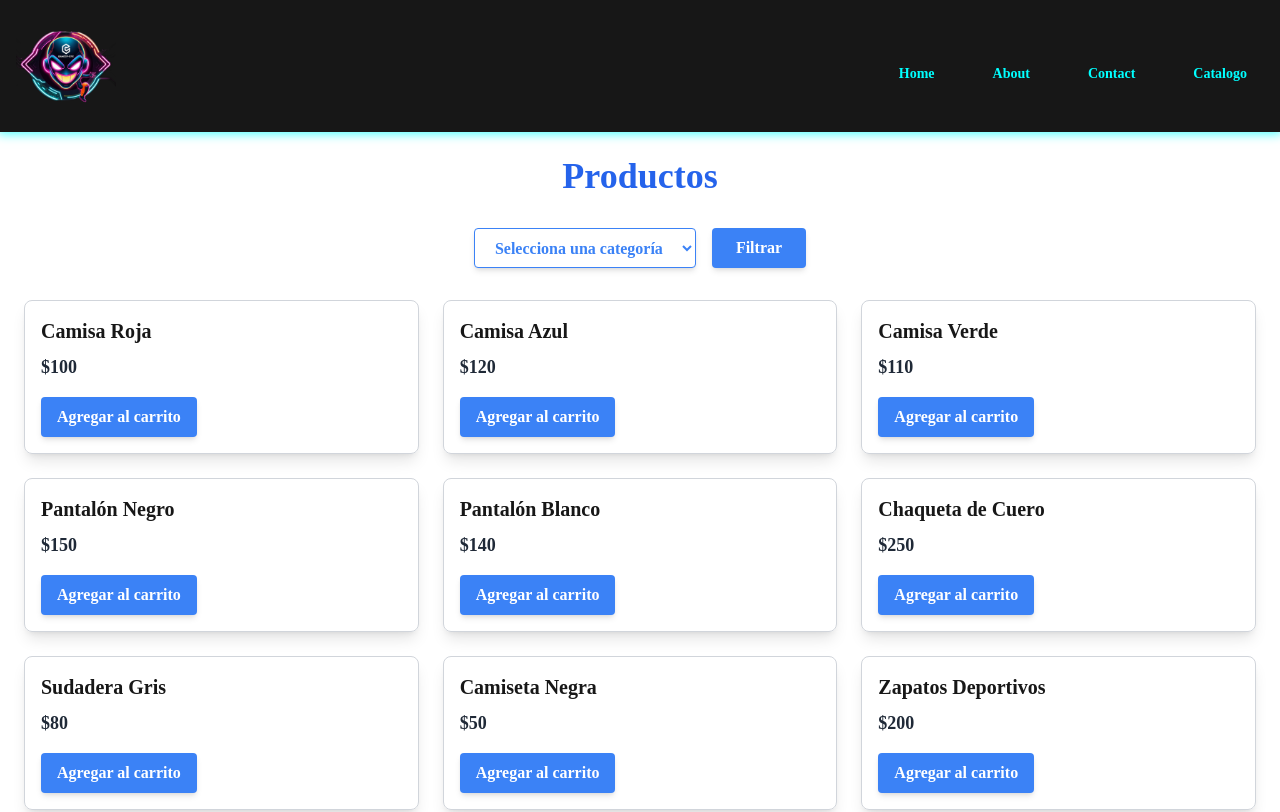
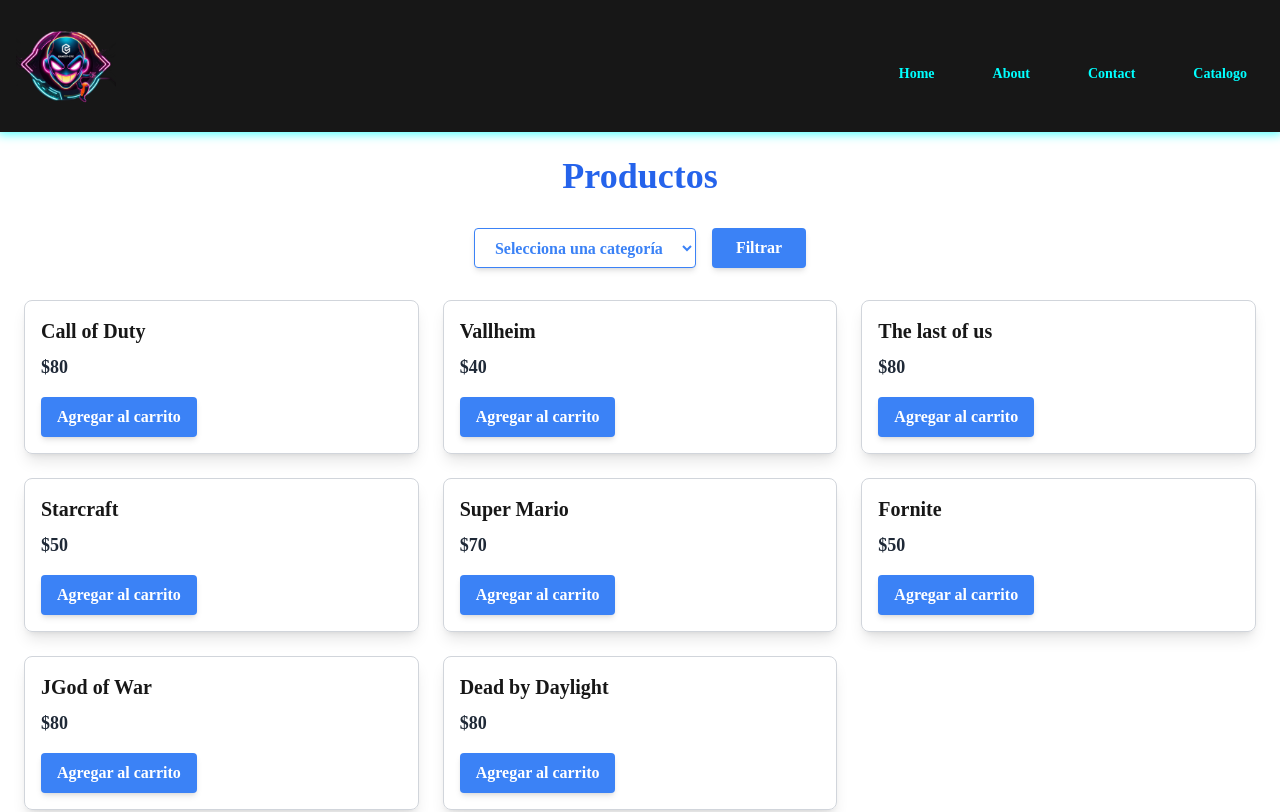
Before and after one commit to jusslagg/NextVideojuegos, a Next.js app: page /productos in a window 1280 px wide. Shown: the top 812 px of the page. Built offline with nearby package versions, Linux system fonts and the light colour scheme.

Commit message:
se agregan los mocks

```diff
--- a/app/componets/layouts/footer/footer.js
+++ b/app/components/layouts/footer/footer.js
@@ -11,7 +11,7 @@
             <p>Av. 9 de Julio 1234, Buenos Aires, Argentina</p>
             <p>Obelisco, CABA</p>
             <p>Teléfono: (011) 1234-5678</p>
-            <p>Email: info@ecommerce.com</p>
+            <p>Email: lagg312@gmail.com</p>
           </div>
 
           {/* Enlaces rápidos */}
--- /dev/null
+++ b/app/components/layouts/navbar/navbar.js
@@ -0,0 +1,52 @@
+import Image from "next/image";
+import MenuList from "./menuList"; // Asegúrate de importar el componente MenuList correctamente
+
+// Metadatos actualizados para la tienda de videojuegos
+export const metadata = {
+  title: "Tienda de Videojuegos | Inicio",
+  description:
+    "Explora nuestra tienda online de videojuegos, consolas y accesorios. Juegos para todas las plataformas y generaciones.",
+  keywords:
+    "Videojuegos, tienda de videojuegos, PS5, Xbox, Nintendo Switch, PC, juegos online, accesorios gaming, consolas, videojuegos retro, tienda de consolas, videojuegos nuevos, ofertas juegos",
+  openGraph: {
+    title: "Tienda de Videojuegos | Inicio",
+    description:
+      "Explora nuestra tienda online de videojuegos, consolas y accesorios. Juegos para todas las plataformas y generaciones.",
+    url: "https://tiendavideojuegos.com",
+    siteName: "Tienda de Videojuegos",
+    images: [
+      {
+        url: "https://images.unsplash.com/photo-1515824792088-3e3a08351a5a?q=80&w=1000&auto=format&fit=crop&ixlib=rb-4.0.3&ixid=M3wxMjA3fDB8MHxwaG90by1wYW5vcmFtYXM1fDJ8fHx8fGVufDB8fHx8&ixlib=rb-4.0.3",
+        alt: "Videojuegos y consolas",
+        title: "Tienda de Videojuegos",
+        width: 1200,
+        height: 630,
+      },
+    ],
+  },
+};
+
+const Navbar = () => {
+  return (
+    <>
+      <header className="bg-dark shadow-neon">
+        <nav className="container mx-auto px-4 py-4">
+          <div className="flex items-center justify-between">
+            {/* Logo con efecto de brillo */}
+            <Image
+              src={"/logoApp.png"}
+              alt="Logo"
+              width={100}
+              height={100}
+              className="object-contain transition duration-300 hover:scale-110 hover:shadow-glow hover:brightness-110"
+            />
+            {/* Menú con botones estilo DaisyUI */}
+            <MenuList />
+          </div>
+        </nav>
+      </header>
+    </>
+  );
+};
+
+export default Navbar;
--- a/app/componets/layouts/navbar/navbar.js
+++ /dev/null
@@ -1,34 +0,0 @@
-import Image from "next/image";
-import MenuList from "./menuList"; // Asegúrate de importar el componente MenuList correctamente
-
-export const metadata = {
-  title: "Ecommerce Logo",
-  description: "Ecommerce para empresa de ropa Zara",
-  keywords:
-    "Ecommerce, ropa, Zara, moda, tienda, online, shopping, tienda de ropa, Soluciones CRM Personalizadas",
-};
-
-const Navbar = () => {
-  return (
-    <>
-      <header className="bg-dark shadow-neon">
-        <nav className="container mx-auto px-4 py-4">
-          <div className="flex items-center justify-between">
-            {/* Logo con efecto de brillo */}
-            <Image
-              src={"/logoApp.png"}
-              alt="Logo"
-              width={100}
-              height={100}
-              className="object-contain transition duration-300 hover:scale-110 hover:shadow-glow"
-            />
-            {/* Menú con botones estilo DaisyUI */}
-            <MenuList />
-          </div>
-        </nav>
-      </header>
-    </>
-  );
-};
-
-export default Navbar;
--- a/app/layout.js
+++ b/app/layout.js
@@ -1,7 +1,7 @@
 import { Geist, Geist_Mono } from "next/font/google";
 import "./globals.css";
-import Navbar from "./componets/layouts/navbar/navbar";
-import Footer from "./componets/layouts/footer/footer";
+import Navbar from "./components/layouts/navbar/navbar";
+import Footer from "./components/layouts/footer/footer";
 
 const geistSans = Geist({
   variable: "--font-geist-sans",
--- a/app/mock/productos.js
+++ b/app/mock/productos.js
@@ -1,62 +1,82 @@
 export const productos = [
   {
-        id: 1,
-        title: "Camisa Roja",
-        price: 100,
-        category: "Camisas",
+    id: "1",
+    title: "Call of Duty",
+    price: 80,
+    description: "Shooter, Multijugador",
+    imageUrl:
+      "https://res.cloudinary.com/dfmjgsf4x/image/upload/v1728167895/Proyecto%20React/vglynvbxdo8phhajhnja.png",
+    stock: 12,
+    category: "xbox",
   },
   {
-        id: 2,
-        title: "Camisa Azul",
-        price: 120,
-        category: "Camisas",
+    id: "2",
+    title: "Vallheim",
+    price: 40,
+    stock: 5,
+    description: "Supervivencia, Multijugador",
+    category: "xbox",
+    imageUrl:
+      "https://res.cloudinary.com/dfmjgsf4x/image/upload/v1728167894/Proyecto%20React/az5on4ryepgrcienq4c9.png",
   },
   {
-        id: 3,
-        title: "Camisa Verde",
-        price: 110,
-        category: "Camisas",
+    id: "3",
+    title: "The last of us",
+    price: 80,
+    stock: 5,
+    description: "Supervivencia",
+    category: "playstation",
+    imageUrl:
+      "https://res.cloudinary.com/dfmjgsf4x/image/upload/v1728167894/Proyecto%20React/ysbi9d8eaju7yiqcxjex.png",
   },
   {
-        id: 4,
-        title: "Pantalón Negro",
-        price: 150,
-        category: "Pantalones",
+    id: "4",
+    title: "Starcraft",
+    price: 50,
+    stock: 5,
+    description: "Estrategia, Multijugador",
+    category: "pc",
+    imageUrl:
+      "https://res.cloudinary.com/dfmjgsf4x/image/upload/v1728167894/Proyecto%20React/jzl0tminzldx9tjh7wq7.png",
   },
   {
-        id: 5,
-        title: "Pantalón Blanco",
-        price: 140,
-        category: "Pantalones",
+    id: "5",
+    title: "Super Mario",
+    price: 70,
+    stock: 5,
+    description: "Aventura",
+    category: "nintendo",
+    imageUrl:
+      "https://res.cloudinary.com/dfmjgsf4x/image/upload/v1728167894/Proyecto%20React/mti9gy4jwogks7fl9cti.png",
   },
   {
-        id: 6,
-        title: "Chaqueta de Cuero",
-        price: 250,
-        category: "Chaquetas",
+    id: "6",
+    title: "Fornite",
+    price: 50,
+    stock: 5,
+    description: "Shooter, Multijugador",
+    category: "xbox",
+    imageUrl:
+      "https://res.cloudinary.com/dfmjgsf4x/image/upload/v1728167894/Proyecto%20React/seqzefr2b5lffb8dl94e.png",
   },
   {
-        id: 7,
-        title: "Sudadera Gris",
+    id: "7",
+    title: "JGod of War",
     price: 80,
-        category: "Sudaderas",
+    stock: 5,
+    description: "Aventura",
+    category: "playstation",
+    imageUrl:
+      "https://res.cloudinary.com/dfmjgsf4x/image/upload/v1728167894/Proyecto%20React/psmxpyqrforgogh4anar.png",
   },
   {
-        id: 8,
-        title: "Camiseta Negra",
-        price: 50,
-        category: "Camisetas",
-    },
-    {
-        id: 9,
-        title: "Zapatos Deportivos",
-        price: 200,
-        category: "Calzado",
-    },
-    {
-        id: 10,
-        title: "Botas de Cuero",
-        price: 300,
-        category: "Calzado",
+    id: "8",
+    title: "Dead by Daylight",
+    price: 80,
+    stock: 5,
+    description: "Terror, Multijugador",
+    category: "xbox",
+    imageUrl:
+      "https://res.cloudinary.com/dfmjgsf4x/image/upload/v1728167893/Proyecto%20React/e1rdvkpswmwtc14tcepo.png",
   },
 ];
--- a/app/page.js
+++ b/app/page.js
@@ -1,38 +1,42 @@
-import Navbar from "./componets/layouts/navbar/navbar";
-import Footer from "./componets/layouts/footer/footer";
-//De forma estatica
+import Navbar from "./components/layouts/navbar/navbar";
+import Footer from "./components/layouts/footer/footer";
+
+// De forma estática
 export const metadata = {
-  title: "Ecommerce | Home",
-  description: "Ecommerce para empresa de ropa Zara",
-  keywords: "Ecommerce, ropa, Zara, moda, tienda, online, shopping, tienda de ropa, Soluciones CRM Personalizadas",
+  title: "Tienda de Videojuegos | Inicio",
+  description:
+    "Tu tienda de videojuegos online, con juegos, consolas y accesorios para todas las plataformas",
+  keywords:
+    "Videojuegos, tienda de videojuegos, PS5, Xbox, Nintendo Switch, PC, juegos online, accesorios gaming, consolas, videojuegos retro, tienda de consolas",
   openGraph: {
-    title: "Ecommerce | Home",
-    description: "Ecommerce para empresa de ropa Zara",
-    url: "https://ecommerce.zarra.com",
-    siteName: "Ecommerce",
+    title: "Tienda de Videojuegos | Inicio",
+    description:
+      "Tu tienda de videojuegos online, con juegos, consolas y accesorios para todas las plataformas",
+    url: "https://tiendavideojuegos.com",
+    siteName: "Tienda de Videojuegos",
     images: [
       {
-        url: "https://images.unsplash.com/photo-1505740420928-5e560c06d30e?q=80&w=1000&auto=format&fit=crop&ixlib=rb-4.0.3&ixid=M3wxMjA3fDB8MHxzZWFyY2h8Mnx8cm9wZXxlbnwwfHwwfHx8MA%3D%3D",
+        url: "https://images.unsplash.com/photo-1534820782873-f3f556d24be6?q=80&w=1000&auto=format&fit=crop&ixlib=rb-4.0.3&ixid=M3wxMjA3fDB8MHxwaG90by1wYW5vcmFtYXM5fDJ8fHx8fGVufDB8fHx8&ixlib=rb-4.0.3",
       },
     ],
   },
 };
 
-//De forma dinámica
-//Cuando avancemos usaremos firebase
+// De forma dinámica
+// Cuando avancemos usaremos Firebase o cualquier base de datos para obtener productos
 /*
-export async function generateMetadata( {params, searchParams }, parent) {
+export async function generateMetadata({ params, searchParams }, parent) {
   const { id } = params;
-  const product = await fetch(`https://fakestoreapi.com/products/${id}`).then((res) => res.json()); //CUANDO AVANCEMOS USAMOS FIREBASE
+  const product = await fetch(`https://fakestoreapi.com/products/${id}`).then((res) => res.json()); // Puedes usar Firebase aquí
   const parentMetadata = await parent;
   return {
-    title: `Ecommerce | ${product.title}`,
+    title: `Tienda de Videojuegos | ${product.title}`,
     description: product.description,
     openGraph: {
-      title: `Ecommerce | ${product.title}`,
+      title: `Tienda de Videojuegos | ${product.title}`,
       description: product.description,
-      url: `https://ecommerce.zarra.com/product/${id}`,
-      siteName: "Ecommerce",
+      url: `https://tiendavideojuegos.com/product/${id}`,
+      siteName: "Tienda de Videojuegos",
       images: [
         {
           url: product.image,
@@ -48,11 +52,38 @@
 }
 */
 
-
 export default function Home() {
   return (
     <>
       <Navbar />
+      <main className="bg-dark text-white py-10">
+        <h1 className="text-4xl text-electric text-center mb-8">
+          Bienvenido a nuestra Tienda de Videojuegos
+        </h1>
+        <section className="grid grid-cols-1 md:grid-cols-3 gap-10 px-6">
+          <div className="bg-dark text-white p-6 rounded-lg shadow-glow">
+            <h2 className="text-2xl mb-4">Juegos para todas las plataformas</h2>
+            <p>
+              Encuentra todos los títulos más populares para PS5, Xbox, Nintendo
+              Switch, PC y más.
+            </p>
+          </div>
+          <div className="bg-dark text-white p-6 rounded-lg shadow-glow">
+            <h2 className="text-2xl mb-4">Consolas de última generación</h2>
+            <p>
+              Compra consolas como PS5, Xbox Series X, y PC Gamer para la mejor
+              experiencia de juego.
+            </p>
+          </div>
+          <div className="bg-dark text-white p-6 rounded-lg shadow-glow">
+            <h2 className="text-2xl mb-4">Videojuegos Retro</h2>
+            <p>
+              Revive los clásicos con nuestra colección de videojuegos retro
+              para consolas antiguas.
+            </p>
+          </div>
+        </section>
+      </main>
       <Footer />
     </>
   );
```
Also changed, not shown: app/productos/[category]/page.js (+9 -5 lines), app/components/common/button/buttonBack.js (renamed from app/componets/common/button/buttonBack.js), app/components/common/button/buttonLink.js (renamed from app/componets/common/button/buttonLink.js), app/components/layouts/navbar/menu.js (renamed from app/componets/layouts/navbar/menu.js), app/components/layouts/navbar/menuList.js (renamed from app/componets/layouts/navbar/menuList.js). Lines whose indentation alone changed are shown as unchanged.
